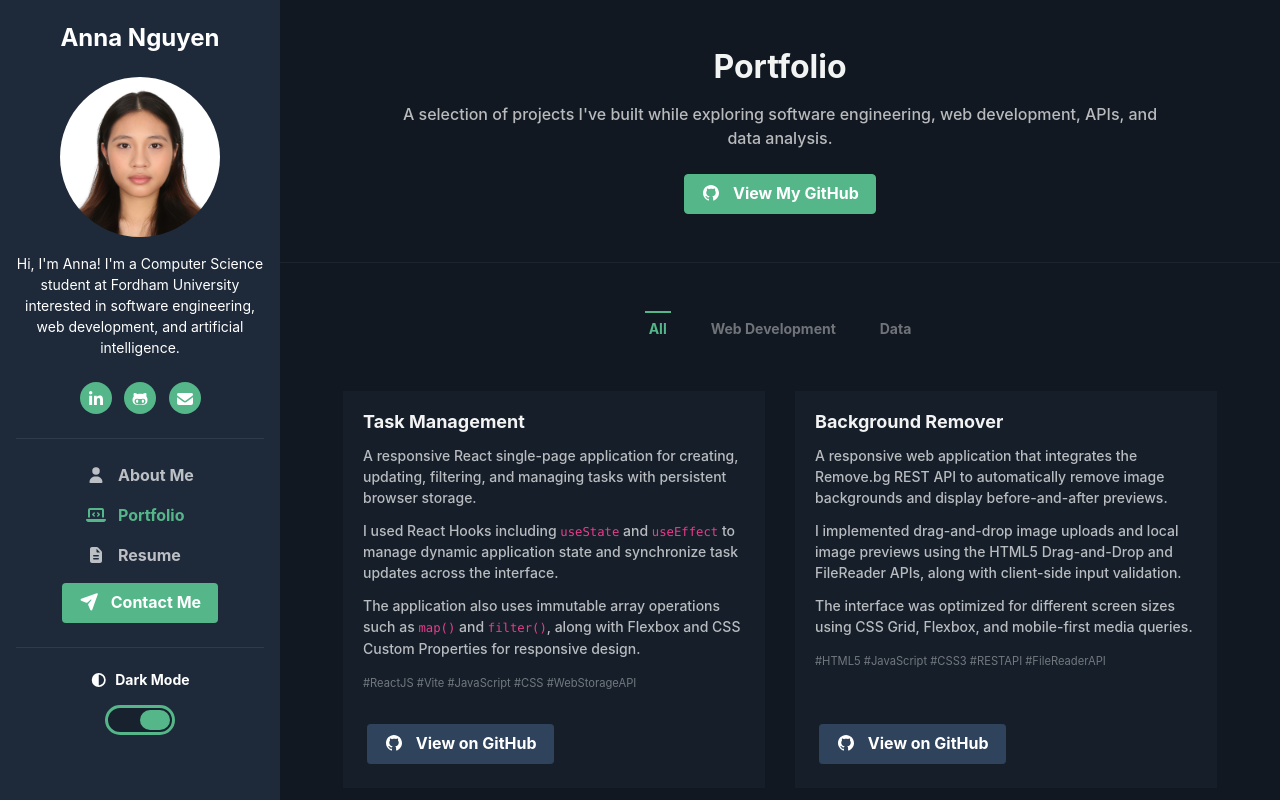
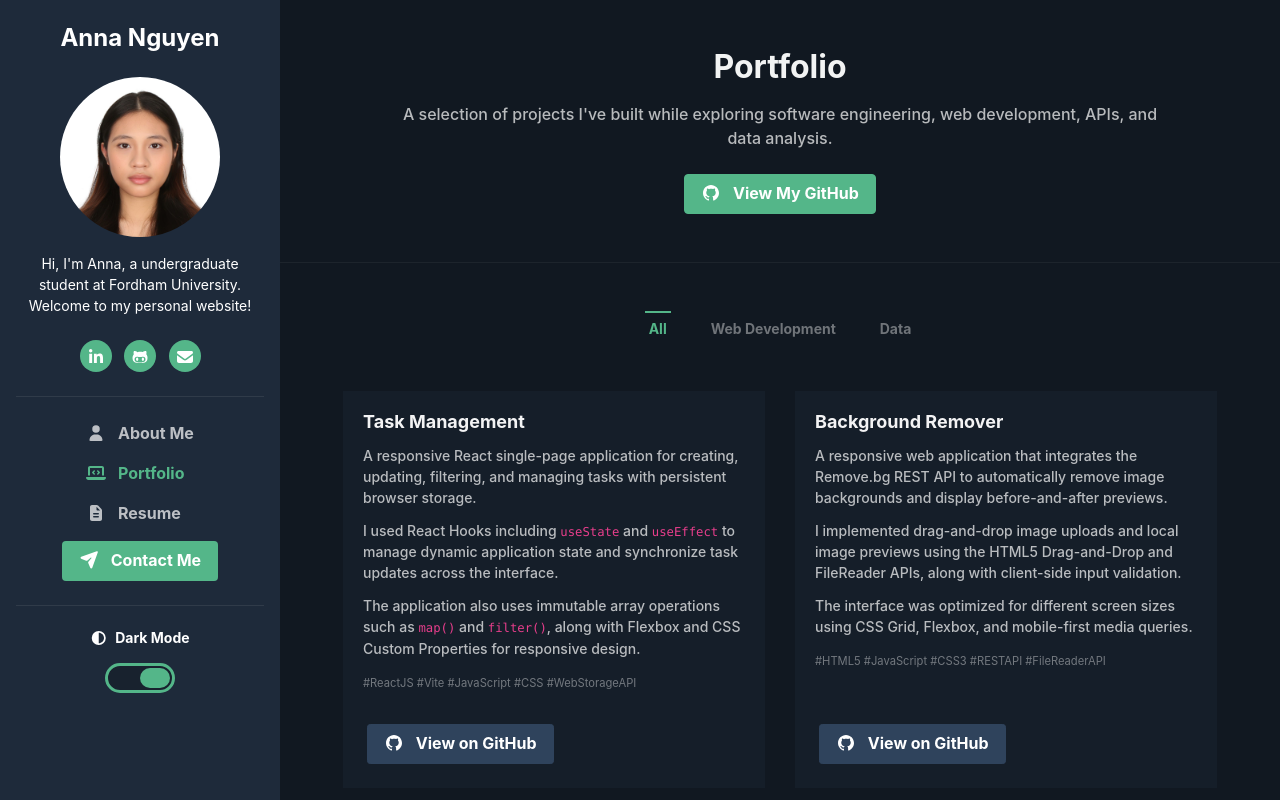
Before and after one commit to khanhan-nguyen/khanhan-nguyen.github.io, a plain HTML site: page portfolio.html in a window 1280 px wide. Shown: the top 800 px of the page. Drawn offline with Linux system fonts and the light colour scheme; a script that the page names is missing.

Commit message:
Update portfolio.html

```diff
--- a/portfolio.html
+++ b/portfolio.html
@@ -118,11 +118,7 @@
 
 
 						<div class="bio mb-3">
-
-							Hi, I'm Anna! I'm a Computer Science student at
-							Fordham University interested in software engineering,
-							web development, and artificial intelligence.
-
+							Hi, I'm Anna, a undergraduate student at Fordham University. Welcome to my personal website!
 						</div>
 
 
```
